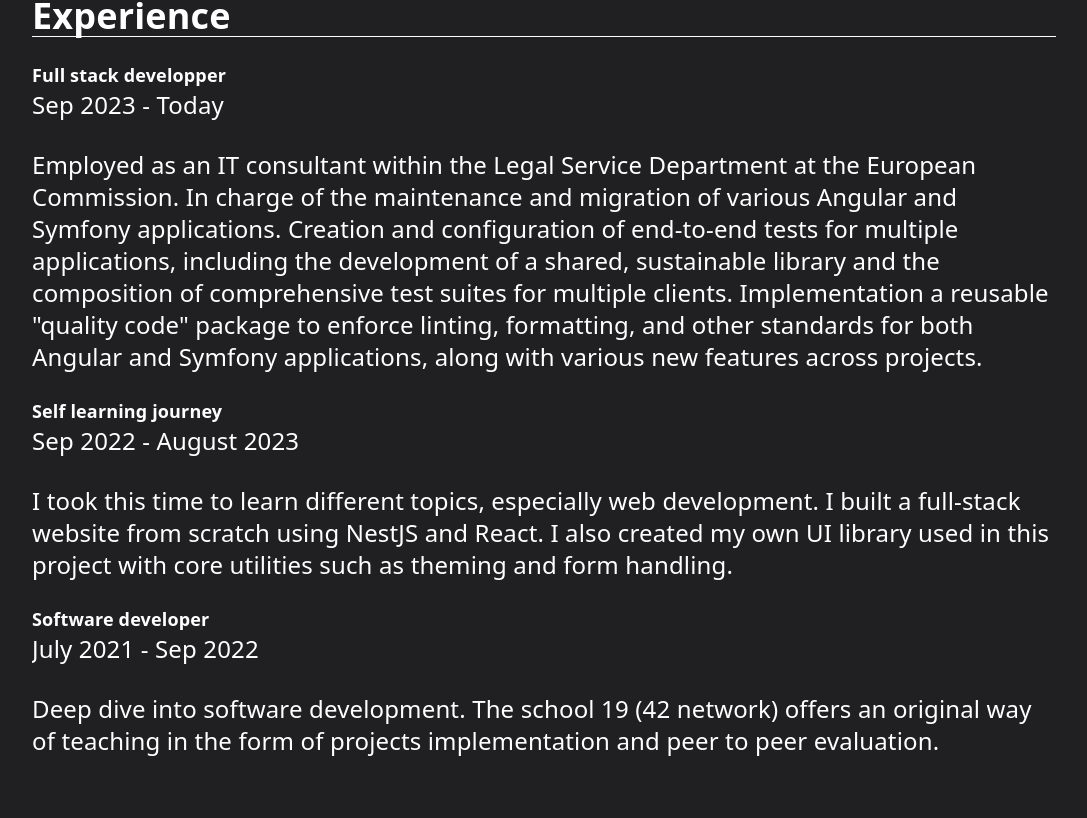
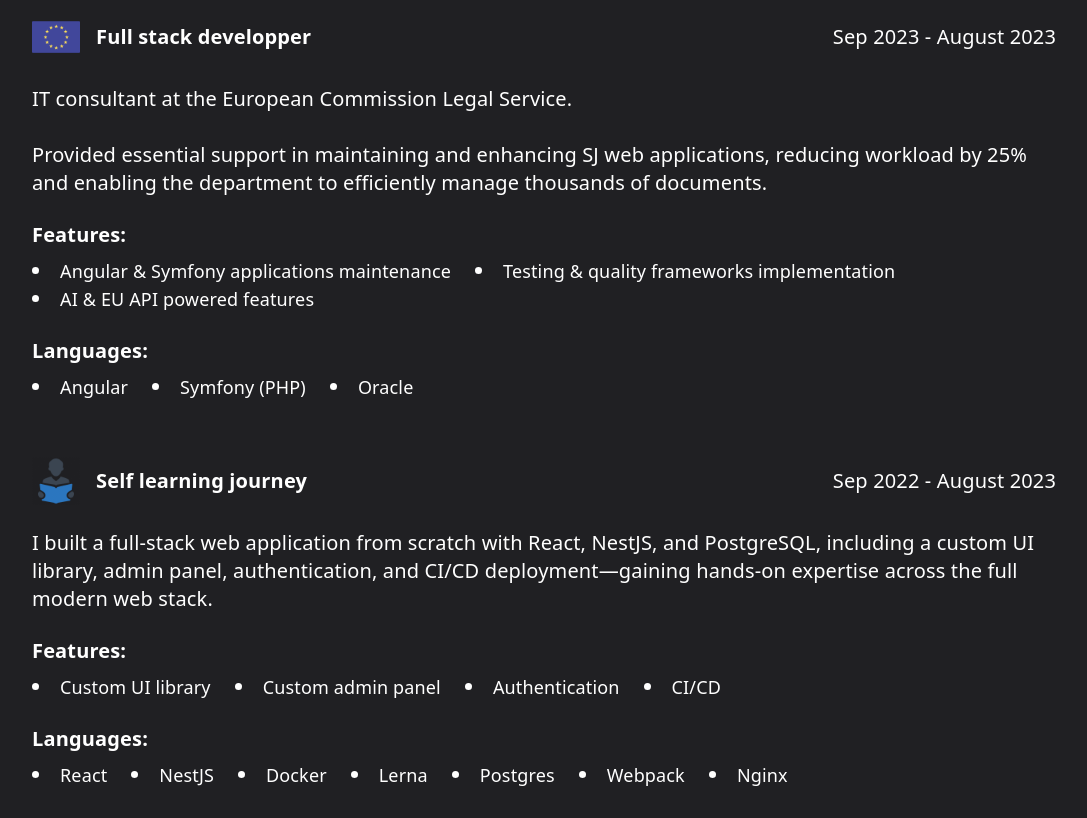
Before and after one commit to tamighi/portfolio, a React (Vite) app: page /portfolio/resume in a window 1280 px wide. Shown: the part 1002-1820 px from the top of the page, without its empty margins (96-1183 px from the left). Built offline with nearby package versions, Linux system fonts and the light colour scheme.

Commit message:
feat: refined resume page ok

```diff
--- a/src/App.tsx
+++ b/src/App.tsx
@@ -4,7 +4,7 @@ import "./index.css";
 
 export const App = () => {
   return (
-    <div className="min-h-screen flex flex-col text-2xl">
+    <div className="min-h-screen flex flex-col text-xl">
       <Appbar />
       <AnimatedPage>
         <div className="pt-28 flex flex-col min-h-screen">
--- a/src/assets/shared/constants/experiences.ts
+++ b/src/assets/shared/constants/experiences.ts
@@ -1,46 +1,70 @@
 import { european_union, fortytwo, selftaught } from "../images";
 
+export type Experience = {
+  title: string;
+  companyName: string;
+  period: string;
+  description: string;
+  icon?: string;
+  features: string[];
+  languages: string[];
+};
+
 type Experiences = {
-  [K: string]: {
-    title: string;
-    companyName: string;
-    period: string;
-    description: string;
-    icon?: string;
-  };
+  [K: string]: Experience;
 };
 
 const experiences: Experiences = {
   SJeuropeanCommission: {
     title: "Full stack developper",
-    period: "Sep 2023 - Today",
+    period: "Sep 2023 - August 2023",
     companyName: "European Comission",
     icon: european_union,
-    description: `Employed as an IT consultant within the Legal Service Department at the European Commission.
+    description: `IT consultant at the European Commission Legal Service.
 
-In charge of the maintenance and migration of various Angular and Symfony applications.
-
-Creation and configuration of end-to-end tests for multiple applications, including the development of a shared, sustainable library and the composition of comprehensive test suites for multiple clients.
-Implementation a reusable "quality code" package to enforce linting, formatting, and other standards for both Angular and Symfony applications, along with various new features across projects.`,
+Provided essential support in maintaining and enhancing SJ web applications, reducing workload by 25% and enabling the department to efficiently manage thousands of documents.`,
+    features: [
+      "Angular & Symfony applications maintenance",
+      "Testing & quality frameworks implementation",
+      "AI & EU API powered features",
+    ],
+    languages: ["Angular", "Symfony (PHP)", "Oracle"],
   },
   selfLearningJourney: {
     title: "Self learning journey",
     period: "Sep 2022 - August 2023",
     companyName: "Self taught",
     icon: selftaught,
-    description: `I took this time to learn different topics, especially web development.
-
-I built a full-stack website from scratch using NestJS and React. I also created my own UI library used in this project with core utilities such as theming and form handling.`,
+    description: `I built a full-stack web application from scratch with React, NestJS, and PostgreSQL, including a custom UI library, admin panel, authentication, and CI/CD deployment—gaining hands-on expertise across the full modern web stack.`,
+    features: [
+      "Custom UI library",
+      "Custom admin panel",
+      "Authentication",
+      "CI/CD",
+    ],
+    languages: [
+      "React",
+      "NestJS",
+      "Docker",
+      "Lerna",
+      "Postgres",
+      "Webpack",
+      "Nginx",
+    ],
   },
   school19: {
     title: "Software developer",
     companyName: "School 19",
     period: "July 2021 - Sep 2022",
     icon: fortytwo,
-    description: `Deep dive into software development. The school 19 (42 network) offers an original way of teaching in the form of projects implementation and peer to peer evaluation.`,
+    description: `I trained at School 19 (42 Network), a project-driven, peer-to-peer program that builds developers through autonomy, collaboration, and problem-solving.
+
+I developed strong skills in algorithms, low-level programming, and full-stack web and graphic projects.`,
+    features: ["Algorithms", "Full-Stack website", "2D graphics"],
+    languages: ["C", "C++", "React", "NestJS"],
   },
 };
 
 export const experiencesArray = Object.entries(experiences).map(
-  ([id, experience]) => ({ id, ...experience })
+  ([id, experience]) => ({ id, ...experience }),
 );
--- a/src/assets/shared/constants/projects.ts
+++ b/src/assets/shared/constants/projects.ts
@@ -31,7 +31,7 @@ type Projects = {
 export const projects = {
   therapyServices: {
     name: "Therapy services",
-    description: `A simple, responsive, frontend website, designed according to client preferences and following solid design principles.`,
+    description: `A simple, responsive, frontend website designed according to client preferences and following solid design principles.`,
     links: [
       {
         label: "Figma",
--- a/src/components/BulletPoints.tsx
+++ b/src/components/BulletPoints.tsx
@@ -1,16 +1,17 @@
 type Props = {
   bullets: React.ReactNode[];
   label?: string;
+  textClasses?: string;
 };
 
-const BulletPoints = ({ bullets, label }: Props) => {
+const BulletPoints = ({ bullets, label, textClasses }: Props) => {
   return (
     <div className="flex flex-col gap-2">
       {label && <span className="underline font-bold">{label}</span>}
       <ul className="flex list-disc list-inside space-x-6 flex-wrap">
         {bullets.map((bullet, i) => (
           <li key={i} className="whitespace-nowrap">
-            <span>{bullet}</span>
+            <span className={textClasses}>{bullet}</span>
           </li>
         ))}
       </ul>
--- a/src/components/ResponsivePage/ResponsivePage.tsx
+++ b/src/components/ResponsivePage/ResponsivePage.tsx
@@ -5,7 +5,7 @@ type Props = React.HTMLAttributes<HTMLDivElement>;
 const ResponsivePage = (props: Props) => {
   const { className, children, ...rest } = props;
   return (
-    <div className={clsx("grow mx-3 md:mx-[10%] md:mt-8", className)} {...rest}>
+    <div className={clsx("grow mx-4 md:mx-[10%] md:mt-8", className)} {...rest}>
       {children}
     </div>
   );
--- a/src/pages/ProjectPage/ProjectBanner/ProjectBanner.tsx
+++ b/src/pages/ProjectPage/ProjectBanner/ProjectBanner.tsx
@@ -35,15 +35,19 @@ const ProjectBanner = (props: Props) => {
       <div className="grid grid-cols-1 gap-12 xl:grid-cols-2">
         <div className="w-full justify-self-center">
           <div className="flex aspect-video items-center justify-center">
-            <div className="relative min-w-[40vw] flex justify-center">
+            <div className="relative flex justify-center">
               <img
                 alt={project.name}
                 src={project.medias[0].src}
                 className="max-h-[50vh] lg:h-full rounded-3xl"
                 style={{ display: imageLoaded ? "block" : "none" }}
                 onLoad={() => setImageLoaded(true)}
-              />
-              {imageLoaded ? null : <Loader />}
+              ></img>
+              {imageLoaded ? null : (
+                <div className="min-w-[30vw] min-h-20">
+                  <Loader />
+                </div>
+              )}
               <div className="absolute bottom-3 right-2 flex flex-col gap-3">
                 {project.links.map((link, i) => (
                   <Link key={i} label={link.label} link={link.href} />
--- a/src/pages/ResumePage/Experience/Experience.tsx
+++ b/src/pages/ResumePage/Experience/Experience.tsx
@@ -1,18 +1,33 @@
 import { experiencesArray } from "@/assets";
 
 import { ExperienceSectionHeader } from "./ExperienceSectionHeader";
+import { BulletPoints } from "@/components";
 
 const Experience = () => {
   return (
-    <div className="flex flex-col gap-6">
+    <div className="flex flex-col gap-14">
       {experiencesArray.map((experience) => {
         return (
-          <div key={experience.id} className="flex flex-col overflow-hidden">
-            <ExperienceSectionHeader
-              title={experience.title}
-              date={experience.period}
-            />
-            <p>{experience.description}</p>
+          <div
+            key={experience.id}
+            className="flex flex-col gap-6 overflow-hidden"
+          >
+            <ExperienceSectionHeader experience={experience} />
+            <p className="whitespace-break-spaces">{experience.description}</p>
+            <div className="flex flex-col gap-2">
+              <span className="font-bold">Features:</span>
+              <BulletPoints
+                bullets={experience.features}
+                textClasses="text-lg"
+              />
+            </div>
+            <div className="flex flex-col gap-2">
+              <span className="font-bold">Languages:</span>
+              <BulletPoints
+                bullets={experience.languages}
+                textClasses="text-lg"
+              />
+            </div>
           </div>
         );
       })}
--- a/src/pages/ResumePage/Experience/ExperienceSectionHeader/ExperienceSectionHeader.tsx
+++ b/src/pages/ResumePage/Experience/ExperienceSectionHeader/ExperienceSectionHeader.tsx
@@ -1,15 +1,23 @@
+import { Experience } from "@/assets";
+
 type Props = {
-  title: string;
-  date: string;
+  experience: Experience;
 };
 
 const ExperienceSectionHeader = (props: Props) => {
-  const { date, title } = props;
+  const { experience } = props;
 
   return (
-    <div className="flex flex-col justify-between mb-7">
-      <span className="text-lg font-bold">{title}</span>
-      <span className="text-md">{date}</span>
+    <div className="flex justify-between items-center gap-4">
+      <div className="flex items-center flex-row gap-4">
+        <img
+          className="max-h-12 max-w-12"
+          src={experience.icon}
+          alt={experience.companyName}
+        />
+        <span className="font-bold">{experience.title}</span>
+      </div>
+      <span>{experience.period}</span>
     </div>
   );
 };
--- a/src/pages/ResumePage/Skills/LanguageSkill/LanguageSkill.tsx
+++ b/src/pages/ResumePage/Skills/LanguageSkill/LanguageSkill.tsx
@@ -7,7 +7,7 @@ const LanguageSkill = (props: Props) => {
   const { logo, name } = props;
   return (
     <div className="flex flex-col items-center gap-2">
-      <span className="text-xl">{name}</span>
+      <span>{name}</span>
       <img src={logo} alt={name} className="max-h-10 max-w-10" />
     </div>
   );
--- a/src/pages/ResumePage/Skills/Skills.tsx
+++ b/src/pages/ResumePage/Skills/Skills.tsx
@@ -9,7 +9,7 @@ const Skills = () => {
         return (
           <div key={index} className="flex flex-col flex-1 items-center gap-6">
             <h2 className="text-2xl underline">{main.branch}</h2>
-            <div className="grid grid-flow-col grid-rows-5 gap-4">
+            <div className="grid grid-flow-col [grid-template-rows:repeat(5,auto)] gap-4">
               {main.technologies.map((technology, index) => {
                 return (
                   <LanguageSkill
```
